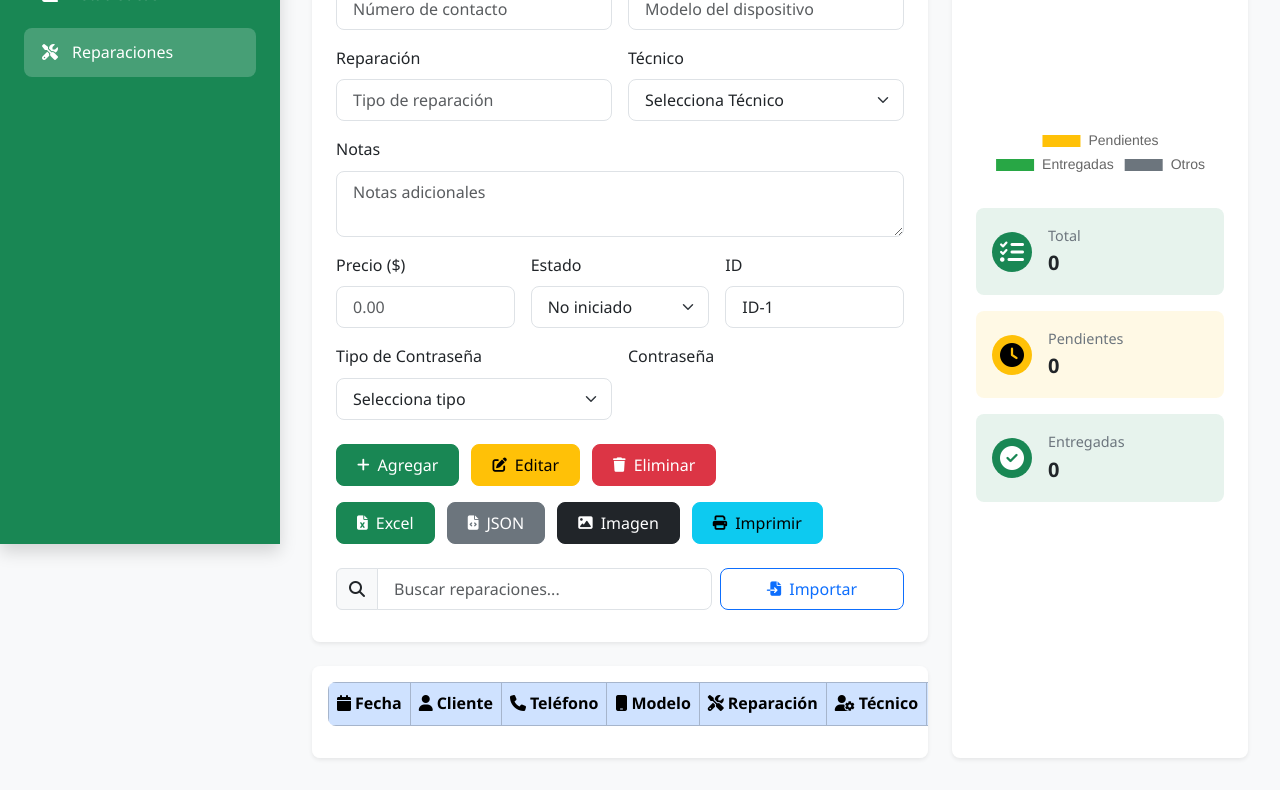
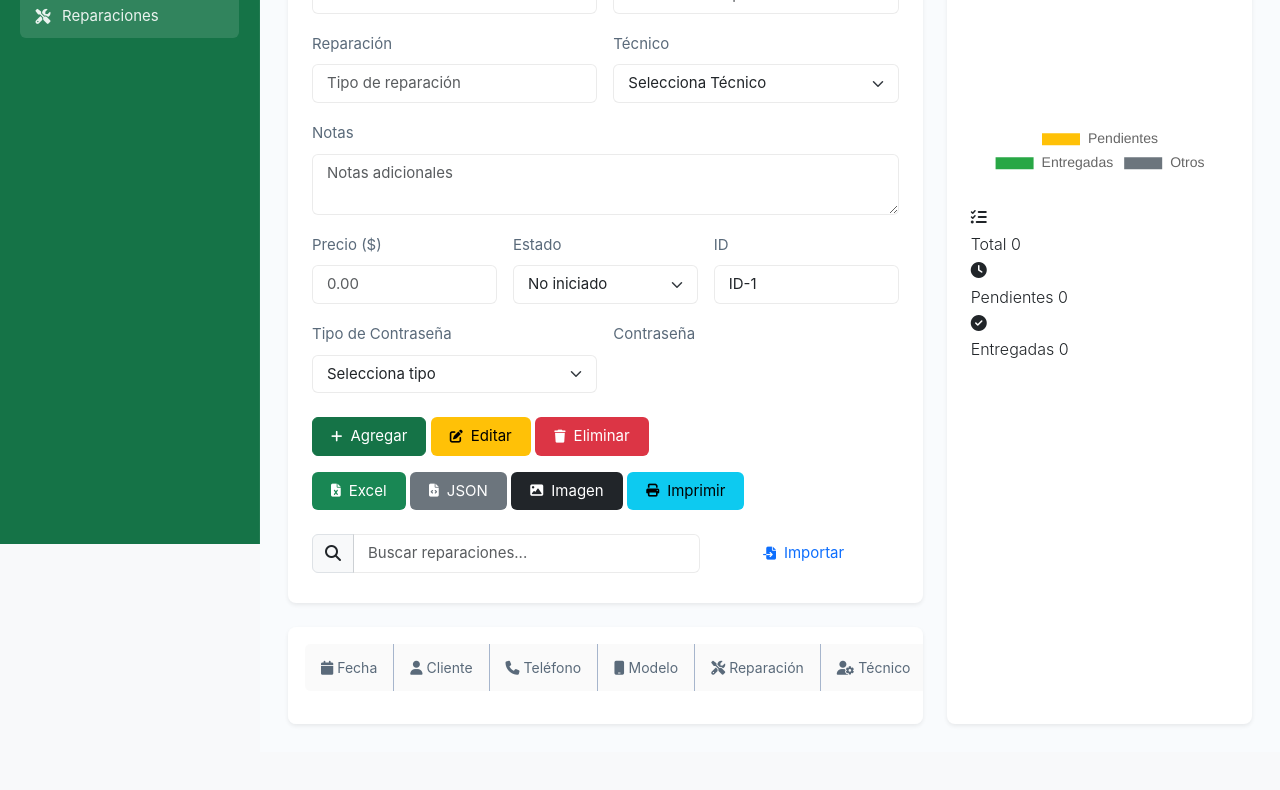
Before and after one commit to fixbionic/mohacking, a plain HTML site: page cluster/html/reparacion.html in a window 1280 px wide. Shown: the part 256-1046 px from the top of the page. After the commit the page ends 1008 px from the top, so only its background shows below. Drawn offline with nearby package versions, Linux system fonts and the light colour scheme; a script that the page names is missing.

Commit message:
v1 update visual
cambio e acsesorio y reparaciones +

```diff
--- a/cluster/styles/acsesorios.css
+++ b/cluster/styles/acsesorios.css
@@ -1,163 +1,340 @@
-/* ======= GENERAL ======= */
-body {
-  font-family: 'Segoe UI', Arial, sans-serif;
-  background: #f8f9fa;
-  color: #333;
-  margin: 0;
-  padding: 20px;
-  overflow-x: hidden;
+/* =========================================================
+   Estilos Ultra Minimalistas - CSS3 Pure Elegance
+   Tema: Verde Neo-Minimalista
+   Versión: 6.0 Monocromatic Elegance
+   Características:
+   - Espacios generosos
+   - Tipografía limpia
+   - Bordes sutiles
+   - Transiciones suaves
+   - Contraste perfecto
+   ========================================================= */
+
+:root {
+  --primary-color: #00a651;
+  --primary-dark: #007a3d;
+  --primary-light: #e8f5e9;
+  --accent-color: #00796b;
+  --bg-light: #ffffff;
+  --bg-dark: #f5f5f5;
+  --text-light: #212121;
+  --text-dark: #424242;
+  --card-bg: #ffffff;
+  --transition-speed: 0.3s;
+  --border-radius: 8px;
 }
 
-h2, h3 {
-  margin-bottom: 10px;
-  color: #333;
+@media (prefers-color-scheme: dark) {
+  :root {
+    --primary-color: #00c853;
+    --primary-dark: #009624;
+    --primary-light: #1b1b1b;
+    --bg-light: #121212;
+    --bg-dark: #1e1e1e;
+    --text-light: #f5f5f5;
+    --text-dark: #e0e0e0;
+    --card-bg: #1e1e1e;
+  }
 }
 
-/* ======= SIDEBAR ======= */
+/* ======= BASE STYLES ======= */
+body {
+  font-family: 'Inter', system-ui, -apple-system, sans-serif;
+  background-color: var(--bg-dark);
+  color: var(--text-light);
+  margin: 0;
+  padding: 0;
+  min-height: 100vh;
+  line-height: 1.6;
+}
+
+/* ======= TYPOGRAPHY ======= */
+h2, h3 {
+  margin-bottom: 1.5rem;
+  color: var(--primary-dark);
+  font-weight: 600;
+  letter-spacing: -0.25px;
+  position: relative;
+}
+
+h2::after {
+  content: '';
+  position: absolute;
+  bottom: -10px;
+  left: 0;
+  width: 40px;
+  height: 2px;
+  background: var(--primary-color);
+}
+
+/* ======= SIDEBAR MINIMAL ======= */
 .sidebar {
   position: fixed;
   top: 0;
   left: 0;
-  width: 220px;
+  width: 260px;
   height: 100vh;
-  background-color: #198754;
-  color: white;
-  padding: 1rem;
+  background-color: var(--card-bg);
+  border-right: 1px solid rgba(0, 0, 0, 0.08);
+  padding: 2rem 1.5rem;
   z-index: 1000;
+  transition: transform var(--transition-speed) ease;
+}
+
+.sidebar-header {
+  display: flex;
+  align-items: center;
+  margin-bottom: 2.5rem;
+  padding-bottom: 1.5rem;
+  border-bottom: 1px solid rgba(0, 0, 0, 0.08);
+}
+
+.sidebar-brand {
+  font-size: 1.25rem;
+  font-weight: 600;
+  color: var(--primary-dark);
+  text-decoration: none;
+  display: flex;
+  align-items: center;
+}
+
+.sidebar-brand i {
+  margin-right: 10px;
+  color: var(--primary-color);
 }
 
 .sidebar .nav-link {
-  color: white;
+  color: var(--text-light);
   text-decoration: none;
   margin-bottom: 0.5rem;
-  display: block;
+  display: flex;
+  align-items: center;
+  padding: 12px 16px;
+  border-radius: var(--border-radius);
+  transition: all var(--transition-speed) ease;
+}
+
+.sidebar .nav-link i {
+  margin-right: 12px;
+  color: var(--primary-color);
 }
 
 .sidebar .nav-link:hover {
-  color: #d1e7dd;
+  background-color: var(--primary-light);
+  color: var(--primary-dark);
 }
 
-.main-content {
-  margin-left: 240px;
-  padding: 2rem;
+.sidebar .nav-link.active {
+  background-color: var(--primary-light);
+  color: var(--primary-dark);
+  font-weight: 500;
 }
 
-/* ======= FORMULARIOS ======= */
-form {
-  background: white;
-  padding: 15px;
-  border-radius: 8px;
-  box-shadow: 0 0 10px rgba(0,0,0,0.05);
-  margin-bottom: 20px;
+/* ======= MAIN CONTENT ======= */
+.main-content {
+  margin-left: 260px;
+  padding: 2.5rem;
+  min-height: 100vh;
+  transition: margin-left var(--transition-speed) ease;
 }
 
-input, select, button {
-  padding: 8px;
-  margin: 5px;
-  border: 1px solid #ccc;
-  border-radius: 6px;
-  font-size: 14px;
+.content-header {
+  display: flex;
+  justify-content: space-between;
+  align-items: center;
+  margin-bottom: 2.5rem;
 }
 
-button {
-  background-color: #007bff;
-  color: white;
-  border: none;
+.toggle-sidebar {
+  background: transparent;
+  color: var(--primary-color);
+  border: 1px solid var(--primary-color);
+  width: 36px;
+  height: 36px;
+  border-radius: 50%;
+  display: flex;
+  align-items: center;
+  justify-content: center;
   cursor: pointer;
+  transition: all var(--transition-speed) ease;
 }
 
-button:hover {
-  background-color: #0056b3;
+.toggle-sidebar:hover {
+  background-color: var(--primary-light);
 }
 
-/* ======= FORMULARIO ACCESORIOS FLEXIBLE ======= */
-#registro-accesorios form {
-  display: flex;
-  flex-wrap: wrap;
-  gap: 10px;
+/* ======= CARDS ======= */
+.card {
+  background: var(--card-bg);
+  border-radius: var(--border-radius);
+  padding: 1.8rem;
+  margin-bottom: 2rem;
+  border: 1px solid rgba(0, 0, 0, 0.08);
+  transition: transform var(--transition-speed) ease;
 }
 
-/* ======= TABLAS ======= */
-table {
+.card:hover {
+  transform: translateY(-2px);
+  box-shadow: 0 4px 12px rgba(0, 0, 0, 0.05);
+}
+
+.card-header {
+  display: flex;
+  justify-content: space-between;
+  align-items: center;
+  margin-bottom: 1.5rem;
+  padding-bottom: 1rem;
+  border-bottom: 1px solid rgba(0, 0, 0, 0.08);
+}
+
+.card-title {
+  font-size: 1.25rem;
+  font-weight: 600;
+  color: var(--primary-dark);
+  margin: 0;
+}
+
+/* ======= FORMS ======= */
+.form-group {
+  margin-bottom: 1.5rem;
+}
+
+.form-label {
+  display: block;
+  margin-bottom: 0.5rem;
+  font-weight: 500;
+  color: var(--text-light);
+}
+
+.form-control {
+  width: 100%;
+  padding: 12px 16px;
+  font-size: 1rem;
+  border: 1px solid rgba(0, 0, 0, 0.1);
+  border-radius: var(--border-radius);
+  background: var(--card-bg);
+  transition: all var(--transition-speed) ease;
+}
+
+.form-control:focus {
+  border-color: var(--primary-color);
+  outline: none;
+  box-shadow: 0 0 0 2px rgba(0, 166, 81, 0.1);
+}
+
+/* ======= BUTTONS ======= */
+.btn {
+  display: inline-flex;
+  align-items: center;
+  justify-content: center;
+  padding: 12px 24px;
+  font-size: 1rem;
+  font-weight: 500;
+  border-radius: var(--border-radius);
+  cursor: pointer;
+  transition: all var(--transition-speed) ease;
+  border: 1px solid transparent;
+  background-color: var(--primary-color);
+  color: white;
+}
+
+.btn:hover {
+  background-color: var(--primary-dark);
+}
+
+.btn-outline {
+  background-color: transparent;
+  border-color: var(--primary-color);
+  color: var(--primary-color);
+}
+
+.btn-outline:hover {
+  background-color: var(--primary-light);
+}
+
+/* ======= TABLES ======= */
+.table {
   width: 100%;
   border-collapse: collapse;
-  background-color: white;
-  border-radius: 8px;
+  background: var(--card-bg);
+  border-radius: var(--border-radius);
   overflow: hidden;
-  box-shadow: 0 2px 5px rgba(0, 0, 0, 0.05);
-  margin-bottom: 20px;
 }
 
-th, td {
-  padding: 10px;
-  border-bottom: 1px solid #eee;
-  text-align: center;
+.table th {
+  background-color: var(--primary-light);
+  color: var(--primary-dark);
+  font-weight: 600;
+  padding: 16px;
+  text-align: left;
 }
 
-th {
-  background-color: #333;
-  color: white;
-  font-weight: 600;
+.table td {
+  padding: 14px 16px;
+  border-bottom: 1px solid rgba(0, 0, 0, 0.05);
 }
 
-/* ======= ESTADOS DE REPARACIÓN ======= */
-.estado-entregado {
-  background-color: #c8e6c9;
+.table tr:last-child td {
+  border-bottom: none;
 }
 
-.estado-pendiente {
-  background-color: #ffcdd2;
+.table tr:hover td {
+  background-color: var(--primary-light);
 }
 
-.estado-nulo {
-  background-color: #ffffff;
+/* ======= STATUS BADGES ======= */
+.badge {
+  display: inline-block;
+  padding: 6px 12px;
+  border-radius: 20px;
+  font-size: 0.85rem;
+  font-weight: 500;
 }
 
-.seleccionada {
-  background-color: #ffe082 !important;
+.badge-delivered {
+  background-color: #e8f5e9;
+  color: #00a651;
 }
 
-/* ======= CONTENEDORES ======= */
-.contenedor {
-  display: flex;
-  flex-wrap: wrap;
-  gap: 30px;
+.badge-pending {
+  background-color: #fff8e1;
+  color: #ff8f00;
 }
 
-#lista-accesorios {
-  flex: 1 1 60%;
-}
-
-#grafico-metricas {
-  flex: 1 1 35%;
-}
-
-/* ======= MÉTRICAS ======= */
-#metricas table {
-  margin-top: 20px;
-  background: white;
-  border-radius: 6px;
-  box-shadow: 0 1px 3px rgba(0,0,0,0.1);
+.badge-cancelled {
+  background-color: #ffebee;
+  color: #c62828;
 }
 
 /* ======= RESPONSIVE ======= */
-@media screen and (max-width: 768px) {
+@media (max-width: 992px) {
+  .sidebar {
+    transform: translateX(-100%);
+  }
+
+  .sidebar-visible {
+    transform: translateX(0);
+  }
+
   .main-content {
     margin-left: 0;
-    padding: 1rem;
+  }
+}
+
+@media (max-width: 768px) {
+  .card {
+    padding: 1.5rem;
   }
 
-  .sidebar {
-    position: relative;
-    width: 100%;
-    height: auto;
-  }
-
-  .contenedor {
+  .content-header {
     flex-direction: column;
-  }
-
-  #lista-accesorios, #grafico-metricas {
-    flex: 1 1 100%;
+    align-items: flex-start;
+    gap: 1rem;
   }
 }
+
+/* ======= UTILITY CLASSES ======= */
+.mb-3 { margin-bottom: 1.5rem; }
+.p-3 { padding: 1.5rem; }
+.text-primary { color: var(--primary-color); }
+.bg-light { background-color: var(--primary-light); }
--- a/cluster/styles/reparacion.css
+++ b/cluster/styles/reparacion.css
@@ -1,341 +1,246 @@
+/* =========================================================
+   Estilos Ultra Minimalistas V2 - CSS3 Pure Elegance Pro
+   Tema: Verde Neo-Minimalista Avanzado
+   Versión: 7.0 Monocromatic Supreme
+   ========================================================= */
+
 :root {
-  --primary-color: #198754;
-  --primary-hover: #157347;
-  --primary-light: rgba(25, 135, 84, 0.1);
-  --secondary-color: #0d6efd;
-  --warning-color: #ffc107;
-  --warning-light: rgba(255, 193, 7, 0.1);
-  --danger-color: #dc3545;
-  --success-light: rgba(25, 135, 84, 0.1);
-  --light-bg: #f8f9fa;
-  --dark-text: #212529;
-  --gray-text: #6c757d;
-  --shadow-sm: 0 0.125rem 0.25rem rgba(0, 0, 0, 0.075);
-  --shadow-md: 0 0.5rem 1rem rgba(0, 0, 0, 0.15);
-  --transition: all 0.3s ease;
+  --primary-color: #157347;
+  --primary-hover: #0d5c3a;
+  --primary-light: rgba(21, 115, 71, 0.08);
+  --secondary-color: #0a58ca;
+  --warning-color: #e6a800;
+  --warning-light: rgba(230, 168, 0, 0.08);
+  --danger-color: #c82333;
+  --success-light: rgba(21, 115, 71, 0.08);
+  --light-bg: #f9fbfd;
+  --dark-text: #1a1e21;
+  --gray-text: #5a6a7a;
+  --shadow-sm: 0 1px 3px rgba(0, 0, 0, 0.04);
+  --shadow-md: 0 4px 12px rgba(0, 0, 0, 0.08);
+  --transition: all 0.25s cubic-bezier(0.37, 0, 0.63, 1);
+  --border-radius: 0.375rem;
 }
 
+/* Estructura Base */
 body {
   overflow-x: hidden;
-  font-family: 'Segoe UI', Tahoma, Geneva, Verdana, sans-serif;
+  font-family: 'Inter', -apple-system, BlinkMacSystemFont, sans-serif;
   background-color: var(--light-bg);
   color: var(--dark-text);
-  line-height: 1.6;
+  line-height: 1.65;
+  font-weight: 350;
 }
 
-/* Sidebar Modernizado */
+/* Barra Lateral Neo-Minimalista */
 .sidebar {
   height: 100vh;
   position: fixed;
   top: 0;
   left: 0;
-  width: 280px;
+  width: 260px;
   background-color: var(--primary-color);
   color: white;
-  padding: 2rem 1.5rem;
-  box-shadow: var(--shadow-md);
+  padding: 1.75rem 1.25rem;
+  box-shadow: none;
   z-index: 1000;
   transition: var(--transition);
+  border-right: 1px solid rgba(255, 255, 255, 0.05);
 }
 
 .sidebar h4 {
-  margin-bottom: 2rem;
-  font-size: 1.5rem;
-  font-weight: 600;
-  padding-bottom: 1rem;
-  border-bottom: 2px solid rgba(255, 255, 255, 0.1);
+  margin-bottom: 1.75rem;
+  font-size: 1.375rem;
+  font-weight: 450;
+  padding-bottom: 0.875rem;
+  border-bottom: 1px solid rgba(255, 255, 255, 0.08);
   display: flex;
   align-items: center;
+  letter-spacing: -0.5px;
 }
 
 .sidebar-nav {
   display: flex;
   flex-direction: column;
-  gap: 0.5rem;
+  gap: 0.375rem;
 }
 
 .sidebar a {
-  color: white;
+  color: rgba(255, 255, 255, 0.9);
   text-decoration: none;
   display: flex;
   align-items: center;
-  gap: 0.75rem;
-  padding: 0.75rem 1rem;
-  border-radius: 0.5rem;
+  gap: 0.625rem;
+  padding: 0.625rem 0.875rem;
+  border-radius: var(--border-radius);
   transition: var(--transition);
+  font-size: 0.9375rem;
 }
 
 .sidebar a.active {
-  background-color: rgba(255, 255, 255, 0.2);
-  font-weight: 500;
+  background-color: rgba(255, 255, 255, 0.12);
+  font-weight: 400;
 }
 
 .sidebar a:hover, .sidebar a:focus {
-  background-color: rgba(255, 255, 255, 0.15);
-  transform: translateX(5px);
+  background-color: rgba(255, 255, 255, 0.08);
+  transform: translateX(3px);
 }
 
 .sidebar a i {
-  width: 20px;
+  width: 18px;
   text-align: center;
+  font-size: 0.9375rem;
 }
 
-.sidebar-toggle {
-  position: fixed;
-  bottom: 20px;
-  left: 20px;
-  z-index: 1100;
-  width: 50px;
-  height: 50px;
-  border-radius: 50%;
-  display: flex;
-  align-items: center;
-  justify-content: center;
-}
-
-/* Main Content */
+/* Contenido Principal */
 .main-content {
-  margin-left: 280px;
-  padding: 2rem;
+  margin-left: 260px;
+  padding: 1.75rem;
   min-height: 100vh;
   transition: var(--transition);
+  background-color: var(--light-bg);
 }
 
 .main-content h2 {
-  font-weight: 600;
+  font-weight: 450;
   color: var(--primary-color);
-  display: flex;
-  align-items: center;
+  margin-bottom: 1.25rem;
+  font-size: 1.625rem;
+  letter-spacing: -0.25px;
 }
 
-/* Formulario */
+/* Componentes de Formulario */
 .form-control, .form-select {
-  border-radius: 0.5rem;
-  padding: 0.5rem 1rem;
-  border: 1px solid #dee2e6;
+  border-radius: var(--border-radius);
+  padding: 0.4375rem 0.875rem;
+  border: 1px solid rgba(0, 0, 0, 0.08);
   transition: var(--transition);
+  background-color: white;
+  font-size: 0.9375rem;
 }
 
 .form-control:focus, .form-select:focus {
   border-color: var(--primary-color);
-  box-shadow: 0 0 0 0.25rem rgba(25, 135, 84, 0.25);
+  box-shadow: 0 0 0 2px rgba(21, 115, 71, 0.15);
+  outline: none;
 }
 
 label {
-  font-weight: 500;
-  margin-bottom: 0.5rem;
-  color: var(--dark-text);
+  font-weight: 400;
+  margin-bottom: 0.375rem;
+  color: var(--gray-text);
+  font-size: 0.9375rem;
 }
 
-/* Botones */
+/* Botones Elegantes */
 .btn-action {
-  padding: 0.5rem 1.25rem;
-  border-radius: 0.5rem;
-  font-weight: 500;
+  padding: 0.4375rem 1.125rem;
+  border-radius: var(--border-radius);
+  font-weight: 400;
   transition: var(--transition);
   display: inline-flex;
   align-items: center;
   justify-content: center;
+  font-size: 0.9375rem;
+  border: 1px solid transparent;
 }
 
 .btn-action i {
-  font-size: 0.9rem;
+  font-size: 0.8125rem;
+  margin-right: 0.375rem;
 }
 
 .btn-primary {
   background-color: var(--primary-color);
   border-color: var(--primary-color);
+  color: white;
 }
 
 .btn-primary:hover {
   background-color: var(--primary-hover);
   border-color: var(--primary-hover);
-  transform: translateY(-2px);
+  transform: translateY(-1px);
   box-shadow: var(--shadow-sm);
 }
 
-.btn-warning {
-  background-color: var(--warning-color);
-  border-color: var(--warning-color);
-  color: #000;
-}
-
-.btn-warning:hover {
-  background-color: #e0a800;
-  border-color: #d39e00;
-}
-
-.btn-group-wrap {
-  display: flex;
-  flex-wrap: wrap;
-  gap: 0.75rem;
-}
-
-/* Patrón Grid */
-.patron-container {
-  background: white;
-  border-radius: 1rem;
-  padding: 1.5rem;
-  margin-top: 1rem;
-}
-
-.patron-grid {
-  display: grid;
-  grid-template-columns: repeat(3, 1fr);
-  gap: 15px;
-  max-width: 300px;
-  margin: 0 auto;
-}
-
-.patron-btn {
-  width: 60px;
-  height: 60px;
-  font-size: 1.25rem;
-  border: 2px solid #dee2e6;
-  border-radius: 50%;
+/* Tablas Invisibles */
+.table {
+  border-radius: var(--border-radius);
+  overflow: hidden;
   background-color: white;
-  cursor: pointer;
-  transition: var(--transition);
-  display: flex;
-  align-items: center;
-  justify-content: center;
-  margin: 0 auto;
-}
-
-.patron-btn:hover {
-  transform: scale(1.05);
-  border-color: var(--primary-color);
-}
-
-.patron-btn.active {
-  background-color: var(--secondary-color);
-  color: #fff;
-  border-color: var(--secondary-color);
-  transform: scale(1.05);
-  box-shadow: 0 0 10px rgba(13, 110, 253, 0.5);
-}
-
-/* Tabla */
-.table {
-  border-radius: 0.5rem;
-  overflow: hidden;
+  border: 1px solid rgba(0, 0, 0, 0.03);
 }
 
 .table th {
-  font-weight: 600;
+  font-weight: 400;
   white-space: nowrap;
+  background-color: rgba(0, 0, 0, 0.02);
+  color: var(--gray-text);
+  padding: 0.75rem 1rem;
+  font-size: 0.875rem;
 }
 
-.table th i {
-  margin-right: 0.5rem;
+.table td {
+  padding: 0.625rem 1rem;
+  border-top: 1px solid rgba(0, 0, 0, 0.03);
+  font-size: 0.9375rem;
 }
 
 .table-hover tbody tr:hover {
-  background-color: rgba(25, 135, 84, 0.05);
+  background-color: rgba(21, 115, 71, 0.03);
 }
 
-/* Tarjetas de estadísticas */
-.stat-card {
-  padding: 1rem;
-  border-radius: 0.5rem;
-  margin-bottom: 1rem;
-  display: flex;
-  align-items: center;
-  gap: 1rem;
-}
-
-.stat-icon {
-  font-size: 1.5rem;
-  width: 40px;
-  height: 40px;
-  border-radius: 50%;
-  display: flex;
-  align-items: center;
-  justify-content: center;
-}
-
-.stat-label {
-  font-size: 0.9rem;
-  color: var(--gray-text);
-  display: block;
-}
-
-.stat-value {
-  font-size: 1.25rem;
-  font-weight: 600;
-  display: block;
-}
-
-.bg-primary-light {
-  background-color: var(--primary-light);
-}
-.bg-primary-light .stat-icon {
-  background-color: var(--primary-color);
-  color: white;
-}
-
-.bg-warning-light {
-  background-color: var(--warning-light);
-}
-.bg-warning-light .stat-icon {
-  background-color: var(--warning-color);
-  color: #000;
-}
-
-.bg-success-light {
-  background-color: var(--success-light);
-}
-.bg-success-light .stat-icon {
-  background-color: var(--primary-color);
-  color: white;
-}
-
-/* Gráfico */
-.chart-container {
-  position: relative;
-  height: 250px;
-  width: 100%;
-}
-
-/* Responsive */
-@media (max-width: 992px) {
-  .sidebar {
-    transform: translateX(-100%);
-  }
-
-  .sidebar.active {
-    transform: translateX(0);
-  }
-
-  .main-content {
-    margin-left: 0;
-  }
-}
-
-/* Scroll personalizado */
+/* Scrollbar Minimalista */
 ::-webkit-scrollbar {
-  width: 8px;
+  width: 6px;
 }
 
 ::-webkit-scrollbar-track {
-  background: #f1f1f1;
+  background: rgba(0, 0, 0, 0.02);
 }
 
 ::-webkit-scrollbar-thumb {
-  background: var(--primary-color);
-  border-radius: 4px;
+  background: rgba(21, 115, 71, 0.3);
+  border-radius: 3px;
 }
 
 ::-webkit-scrollbar-thumb:hover {
-  background: var(--primary-hover);
+  background: rgba(21, 115, 71, 0.5);
 }
 
-/* Animaciones */
+/* Animaciones Sutiles */
 @keyframes fadeIn {
-  from { opacity: 0; transform: translateY(10px); }
+  from { opacity: 0; transform: translateY(5px); }
   to { opacity: 1; transform: translateY(0); }
 }
 
 .fade-in {
-  animation: fadeIn 0.3s ease-out;
+  animation: fadeIn 0.25s ease-out;
 }
+
+/* Responsive Design */
+@media (max-width: 992px) {
+  .sidebar {
+    transform: translateX(-100%);
+    width: 240px;
+  }
+
+  .main-content {
+    padding: 1.25rem;
+  }
+}
+
+/* Utilidades */
+.shadow-soft {
+  box-shadow: 0 1px 2px rgba(0, 0, 0, 0.02),
+              0 2px 4px rgba(0, 0, 0, 0.02),
+              0 4px 8px rgba(0, 0, 0, 0.02);
+}
+
+.layer-1 {
+  background-color: white;
+  border: 1px solid rgba(0, 0, 0, 0.03);
+  border-radius: var(--border-radius);
+  padding: 1.25rem;
+}
```
